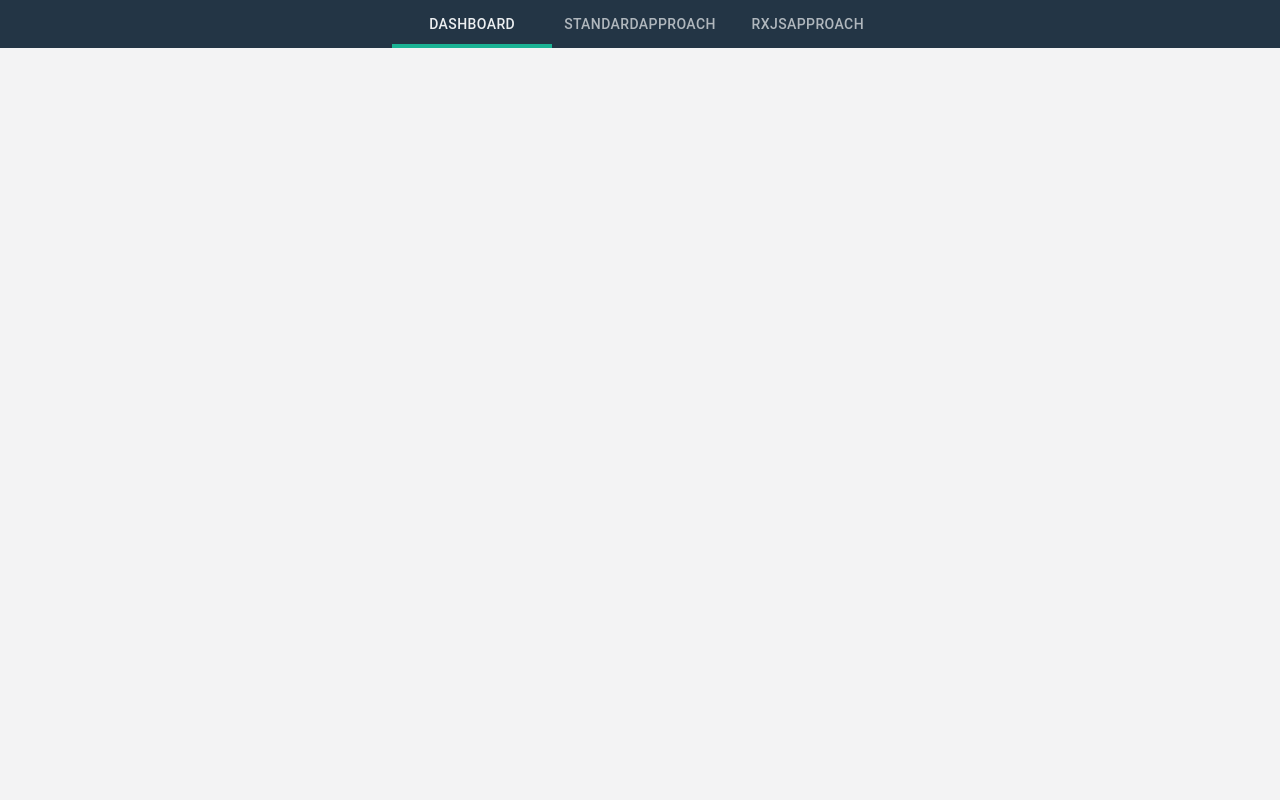
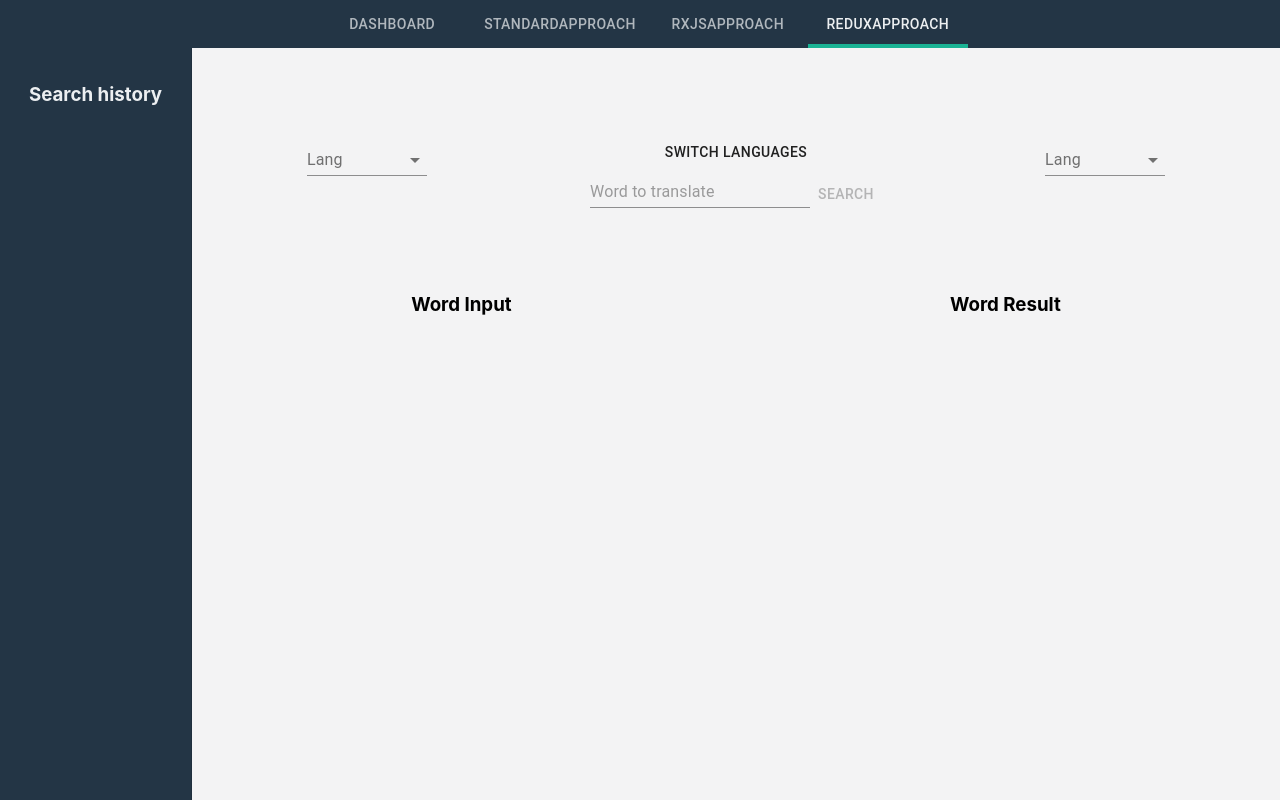
Before and after one commit to bernatsampera/react-translate, a React (Create React App) app in the folder client/: page /redux in a window 1280 px wide. Built offline with nearby package versions, Linux system fonts and the light colour scheme.

Commit message:
Add Redux Approach

```diff
--- /dev/null
+++ b/client/src/modules/ReduxApproach/components/DisplayHistory.tsx
@@ -0,0 +1,58 @@
+import React, { useEffect } from 'react';
+import { connect } from 'react-redux';
+
+import { DrawerElement, DrawerElementsList, HistoryTitle, StyledDrawer } from '../../Styles';
+import { selectWordAction } from '../store/actions';
+import { ModuleState } from '../store/store';
+
+// interface RootState {
+// Separate state props + dispatch props to their own interfaces.
+interface StateProps {
+  history: string[],
+  wordSelected: string
+}
+
+interface PropsFromDispatch {
+  selectWordAction: typeof selectWordAction
+}
+
+type DisplayHistoryProps = StateProps & PropsFromDispatch
+
+
+const DisplayHistory: React.SFC<DisplayHistoryProps> = ( {history, wordSelected, selectWordAction} ) => {
+  useEffect(() => {
+  console.log('props', history);
+  }, [history]);
+
+  return (
+    <StyledDrawer variant="permanent" open>
+      <HistoryTitle> Search history</HistoryTitle>
+      <DrawerElementsList>
+        {history
+          .slice()
+          .reverse()
+          .map((word: string, i: number) => (
+            <DrawerElement
+              key={i}
+              data-testid={i}
+              selected={word === wordSelected}
+              onClick={() => selectWordAction(word)}
+            >
+              {word}
+            </DrawerElement>
+          ))}
+      </DrawerElementsList>
+    </StyledDrawer>
+  );
+};
+
+const mapStateToProps = ({ history }: ModuleState) => ({
+  history: history.history,
+  wordSelected: history.wordSelected
+});
+
+const mapDispatchToProps = {
+  selectWordAction
+}
+
+export default connect(mapStateToProps, mapDispatchToProps)(DisplayHistory);
--- /dev/null
+++ b/client/src/modules/ReduxApproach/components/DisplayTranslation.tsx
@@ -0,0 +1,75 @@
+import React, { useEffect } from 'react';
+import {
+  TranslationContainer,
+  TranslationTitle,
+  StyledPaper,
+} from '../../Styles';
+import { color } from '../../../shared/theme';
+import { ModuleState } from '../store/store';
+import { connect } from 'react-redux';
+import { translateWordAction } from '../store/actions';
+
+interface StateProps {
+  wordSelected: string;
+  translation: string;
+  inputLang: string;
+  outputLang: string;
+}
+
+interface PropsFromDispatch {
+  translateWordAction: (
+    word: string,
+    inputLang: string,
+    outputLang: string
+  ) => void;
+}
+
+type DisplayTranslationProps = StateProps & PropsFromDispatch;
+
+const DisplayTranslation: React.SFC<DisplayTranslationProps> = ({
+  wordSelected,
+  translation,
+  inputLang,
+  outputLang,
+  translateWordAction,
+}) => {
+  useEffect(() => {
+    if(wordSelected && inputLang && outputLang) {
+      translateWordAction(wordSelected, inputLang, outputLang);
+    }
+  }, [wordSelected, inputLang, outputLang]);
+
+  return (
+    <TranslationContainer>
+      <div>
+        <TranslationTitle> Word Input </TranslationTitle>
+        {wordSelected && (
+          <StyledPaper elevation={5} color={color.Orange}>
+            {wordSelected}
+          </StyledPaper>
+        )}
+      </div>
+      <div>
+        <TranslationTitle> Word Result </TranslationTitle>
+        {translation && (
+          <StyledPaper elevation={24} color={color.Green}>
+            {translation}
+          </StyledPaper>
+        )}
+      </div>
+    </TranslationContainer>
+  );
+};
+
+const mapStateToProps = ({ history, language }: ModuleState) => ({
+  wordSelected: history.wordSelected,
+  translation: history.translation,
+  inputLang: language.inputLang,
+  outputLang: language.outputLang,
+});
+
+const mapDispatchToProps = {
+  translateWordAction,
+};
+
+export default connect(mapStateToProps, mapDispatchToProps)(DisplayTranslation);
--- /dev/null
+++ b/client/src/modules/ReduxApproach/components/SearchForm.tsx
@@ -0,0 +1,112 @@
+import { Button, FormControl, InputLabel, MenuItem, TextField } from '@material-ui/core';
+import React, { useState } from 'react';
+import { connect } from 'react-redux';
+
+import jsonLanguages from '../../../shared/languages.json';
+import { LanguageContainer, SearchContainer, StyledForm, StyledSelect } from '../../Styles';
+import { addWordtoHistoryAction, selectInputLang, selectOutputLang } from '../store/actions';
+import { ModuleState } from '../store/store';
+
+const languages = jsonLanguages;
+
+interface StateProps {
+  inputLang: string,
+  outputLang: string
+}
+
+interface PropsFromDispatch {
+  addWordtoHistoryAction: (word: string) => void,
+  selectInputLang: typeof selectInputLang,
+  selectOutputLang: typeof selectOutputLang
+}
+
+type SearchFormProps = StateProps & PropsFromDispatch
+
+const SearchForm: React.SFC<SearchFormProps> = ( { inputLang, outputLang, addWordtoHistoryAction, selectInputLang, selectOutputLang } ) => {
+  const saveLang = (lang: string, isInputLanguage: boolean) => {
+    (isInputLanguage ? selectInputLang(lang) : selectOutputLang(lang))
+  };
+
+  const switchLanguages = () => {
+    console.log('switchLanguages')
+    selectInputLang(outputLang);
+    selectOutputLang(inputLang);
+  }
+
+  return (
+    <SearchContainer>
+      <LanguageContainer>
+        <LanguageSelector lang={inputLang} saveLang={(lang) => saveLang(lang, true)}/>
+        <Button onClick={switchLanguages}> Switch Languages </Button>
+        <LanguageSelector lang={outputLang} saveLang={(lang) => saveLang(lang, false)} />
+      </LanguageContainer>
+      <InputComponent selectWord={(word: string) => word && addWordtoHistoryAction(word)} inputLang={inputLang} outputLang={outputLang} />
+    </SearchContainer>
+  );
+};
+
+type InputComponentProps = {
+  selectWord: (arg0: string) => void;
+  inputLang: string;
+  outputLang: string;
+}
+
+const InputComponent: React.SFC<InputComponentProps> = ({ selectWord, inputLang, outputLang }) => {
+  const [value, setValue] = useState('');
+
+  const handleSubmit = (e: React.FormEvent<HTMLFormElement> ) => {
+    e.preventDefault();
+    selectWord(value);
+    setValue('');
+  };
+
+  return (
+    <StyledForm onSubmit={handleSubmit}>
+      <TextField
+        type="text"
+        value={value}
+        placeholder="Word to translate"
+        onChange={(e) => setValue(e.target.value)}
+      />
+      <Button type="submit" disabled={!inputLang || !outputLang} > Search </Button>
+    </StyledForm>
+  );
+};
+
+type LanguageSelectorComponentProps = {
+  lang: string,
+  saveLang: (arg0: string) => void;
+}
+
+const LanguageSelector: React.SFC<LanguageSelectorComponentProps> = ({ lang, saveLang }) => {
+
+  return (
+    <FormControl>
+      <InputLabel> Lang </InputLabel>
+      <StyledSelect
+        value={lang}
+        onChange={(e: React.ChangeEvent<any>) => saveLang(e.target.value)}
+      >
+        {languages.map((lang) => (
+          <MenuItem key={lang.value} value={lang.value}>
+            {' '}
+            {lang.name}{' '}
+          </MenuItem>
+        ))}
+      </StyledSelect>
+    </FormControl>
+  );
+};
+
+const mapStateToProps = ({ language }: ModuleState) => ({
+  inputLang: language.inputLang,
+  outputLang: language.outputLang
+})
+
+const mapDispatchToProps = {
+  addWordtoHistoryAction,
+  selectInputLang,
+  selectOutputLang
+}
+
+export default connect(mapStateToProps, mapDispatchToProps)(SearchForm) ;
--- /dev/null
+++ b/client/src/modules/ReduxApproach/index.tsx
@@ -0,0 +1,31 @@
+import React from 'react';
+import { Provider } from 'react-redux';
+import styled from 'styled-components';
+
+import { size } from '../../shared/theme';
+import DisplayHistory from './components/DisplayHistory';
+import DisplayTranslation from './components/DisplayTranslation';
+import SearchForm from './components/SearchForm';
+import store from './store/store';
+
+const StyledContainer = styled.div`
+  margin-left: ${size.history};
+`;
+
+const ReduxApproach = () => (
+  <Provider store={store}>
+    <DisplayHistory />
+    <StyledContainer>
+      <SearchForm />
+      <DisplayTranslation />
+    </StyledContainer>
+  </Provider>
+);
+
+export default {
+  routeProps: {
+    path: '/redux',
+    component: ReduxApproach,
+  },
+  name: 'ReduxApproach',
+};
--- a/client/src/modules/index.js
+++ b/client/src/modules/index.js
@@ -1,9 +1,11 @@
 import Dashboard from './Dashboard';
 import RxjsApproach from './RxjsApproach';
 import StandardApproach from './StandardApproach';
+import ReduxApproach from './ReduxApproach';
 
 export default [
   Dashboard,
   StandardApproach,
-  RxjsApproach
+  RxjsApproach,
+  ReduxApproach
 ];
```
